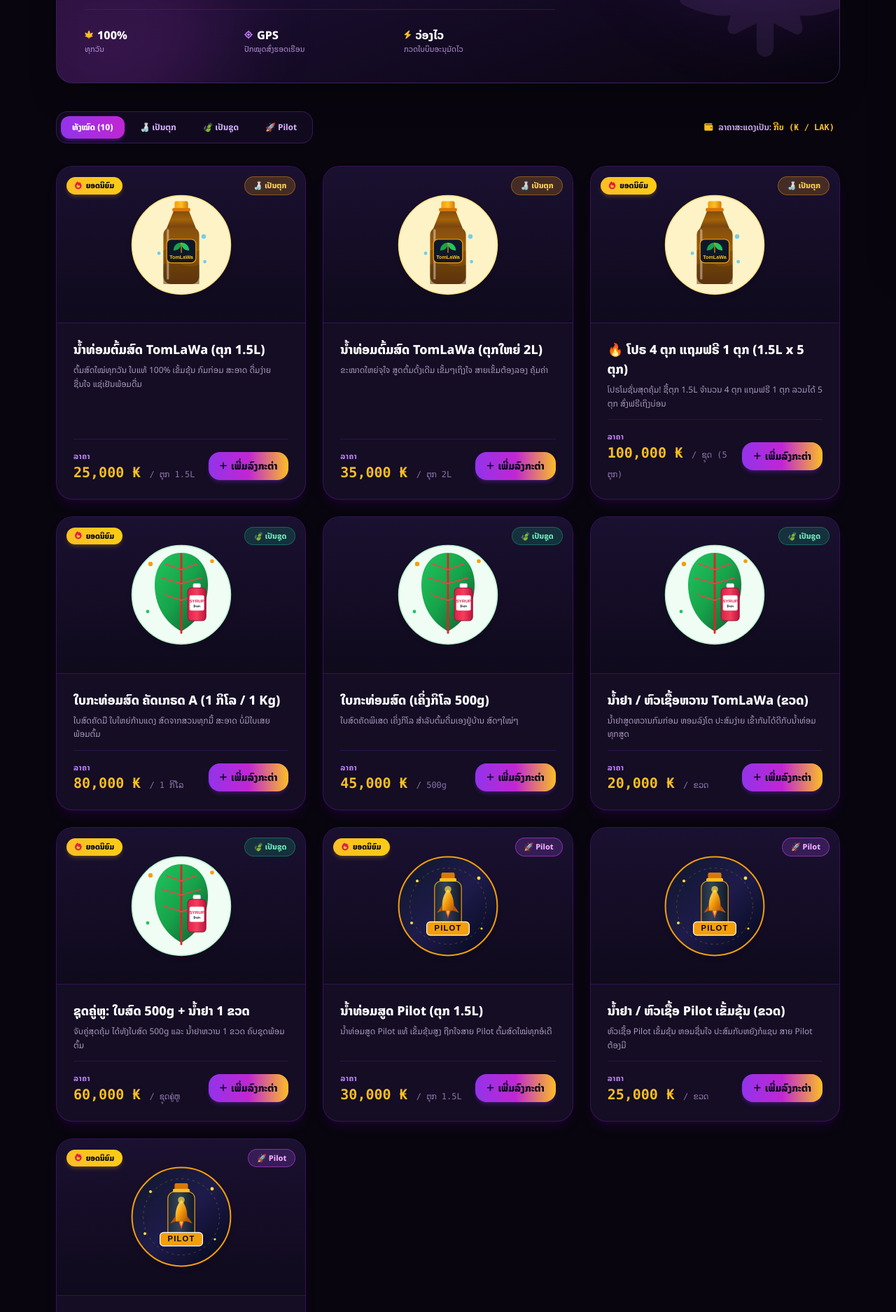
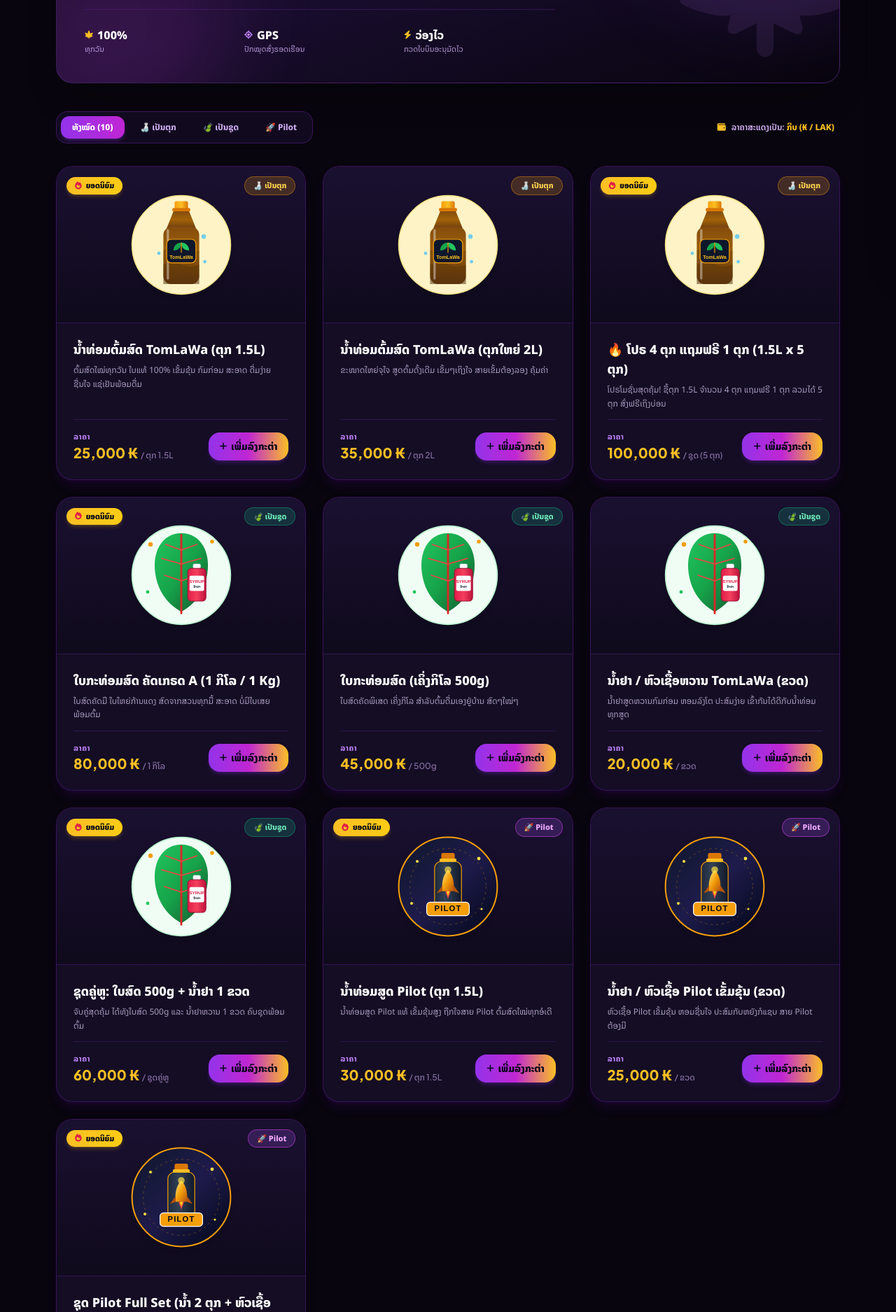
Before and after one commit to mangkorn1212/TomLaWa, a FastAPI app: page / in a window 1280 px wide. Shown: the part 427-2302 px from the top of the page at 70% size. Run offline with FastAPI, Linux system fonts and the light colour scheme; some libraries are stand-ins or nearby versions.

Commit message:
style: enforce crisp Noto Sans Lao font loading, preconnect Google CDN, and fix mono font fallbacks

```diff
--- a/app/static/css/style.css
+++ b/app/static/css/style.css
@@ -79,6 +79,7 @@
 
 :root {
   --font-main: 'Noto Sans Lao', 'Plus Jakarta Sans', system-ui, -apple-system, sans-serif;
+  --font-mono: 'Plus Jakarta Sans', 'Noto Sans Lao', monospace;
 
   /* Pilot Cyber Neon Palette */
   --purple-50: #faf5ff;
@@ -106,6 +107,13 @@ html, body, button, input, select, textarea, optgroup {
   -webkit-font-smoothing: antialiased;
   -moz-osx-font-smoothing: grayscale;
   text-rendering: optimizeLegibility;
+}
+
+/* Ensure font-mono elements (prices, codes, timestamps) smoothly pair modern Lao glyphs */
+.font-mono, font-mono, code, pre {
+  font-family: var(--font-mono) !important;
+  -webkit-font-smoothing: antialiased;
+  -moz-osx-font-smoothing: grayscale;
 }
 
 html {
--- a/app/templates/base.html
+++ b/app/templates/base.html
@@ -36,17 +36,23 @@
           },
           fontFamily: {
             sans: ['"Noto Sans Lao"', '"Plus Jakarta Sans"', 'system-ui', '-apple-system', 'sans-serif'],
+            mono: ['"Plus Jakarta Sans"', '"Noto Sans Lao"', 'monospace'],
           }
         }
       }
     }
   </script>
 
+  <!-- Google Fonts Preconnect & High Priority Fonts Loading -->
+  <link rel="preconnect" href="https://fonts.googleapis.com">
+  <link rel="preconnect" href="https://fonts.gstatic.com" crossorigin>
+  <link rel="stylesheet" href="https://fonts.googleapis.com/css2?family=Noto+Sans+Lao:wght@300;400;500;600;700;800;900&family=Plus+Jakarta+Sans:wght@400;500;600;700;800;900&display=swap">
+
   <!-- Font Awesome 6.5 Icons -->
   <link rel="stylesheet" href="https://cdnjs.cloudflare.com/ajax/libs/font-awesome/6.5.1/css/all.min.css">
 
   <!-- Modern Style with Lao typography (versioned for instant cache bust) -->
-  <link rel="stylesheet" href="/static/css/style.css?v=2.2.0">
+  <link rel="stylesheet" href="/static/css/style.css?v=2.3.0">
   {% block head_extra %}{% endblock %}
 </head>
 <body class="min-h-screen flex flex-col antialiased bg-[#08050e] text-slate-100 selection:bg-purple-600 selection:text-white pb-28 md:pb-16" style="background-color: #08050e !important;">
--- a/app/templates/index.html
+++ b/app/templates/index.html
@@ -90,7 +90,7 @@
 
   <div class="flex items-center gap-2 text-xs text-purple-300 font-semibold px-2">
     <i class="fa-solid fa-wallet text-amber-400"></i>
-    <span>ລາຄາສະແດງເປັນ: <strong class="text-amber-400 font-black font-mono">ກີບ (₭ / LAK)</strong></span>
+    <span>ລາຄາສະແດງເປັນ: <strong class="text-amber-400 font-black">ກີບ (₭ / LAK)</strong></span>
   </div>
 </div>
 
```
Also changed, not shown: app/templates/admin_login.html (+7 -1 lines).
